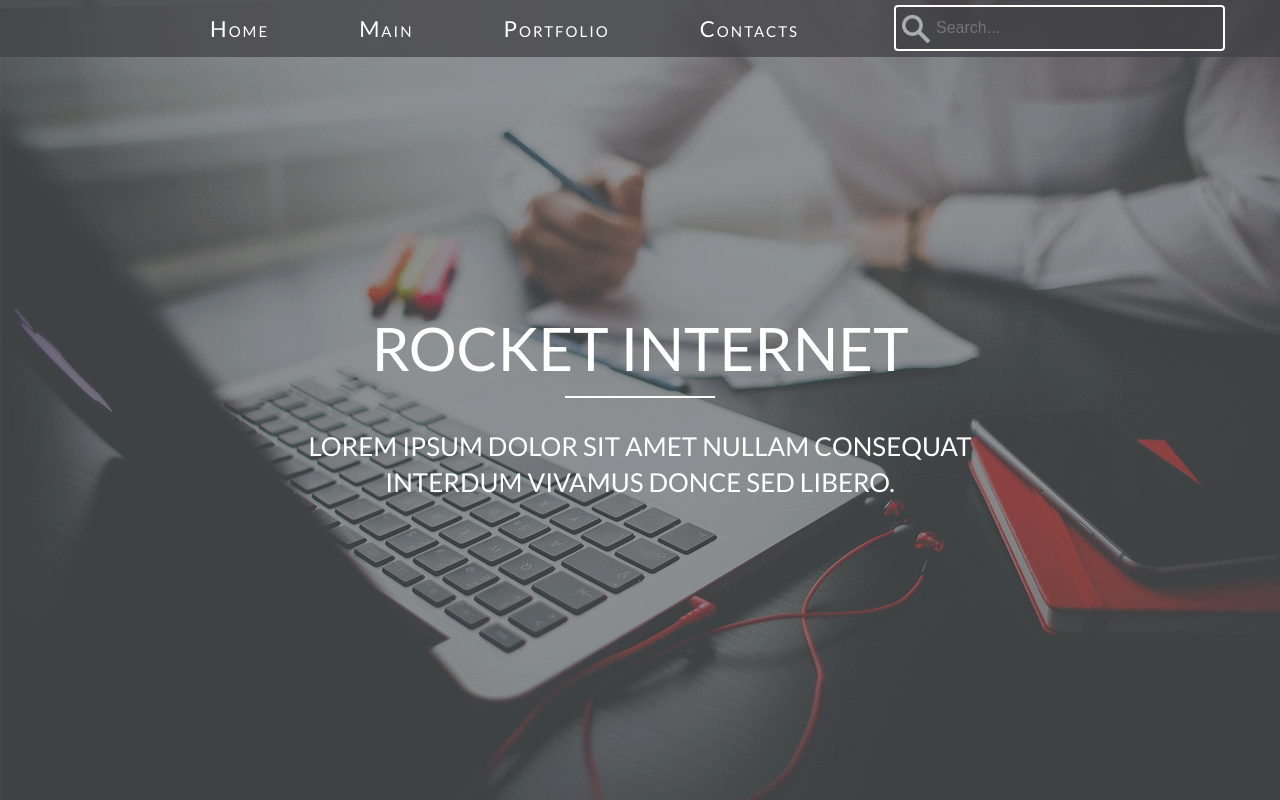
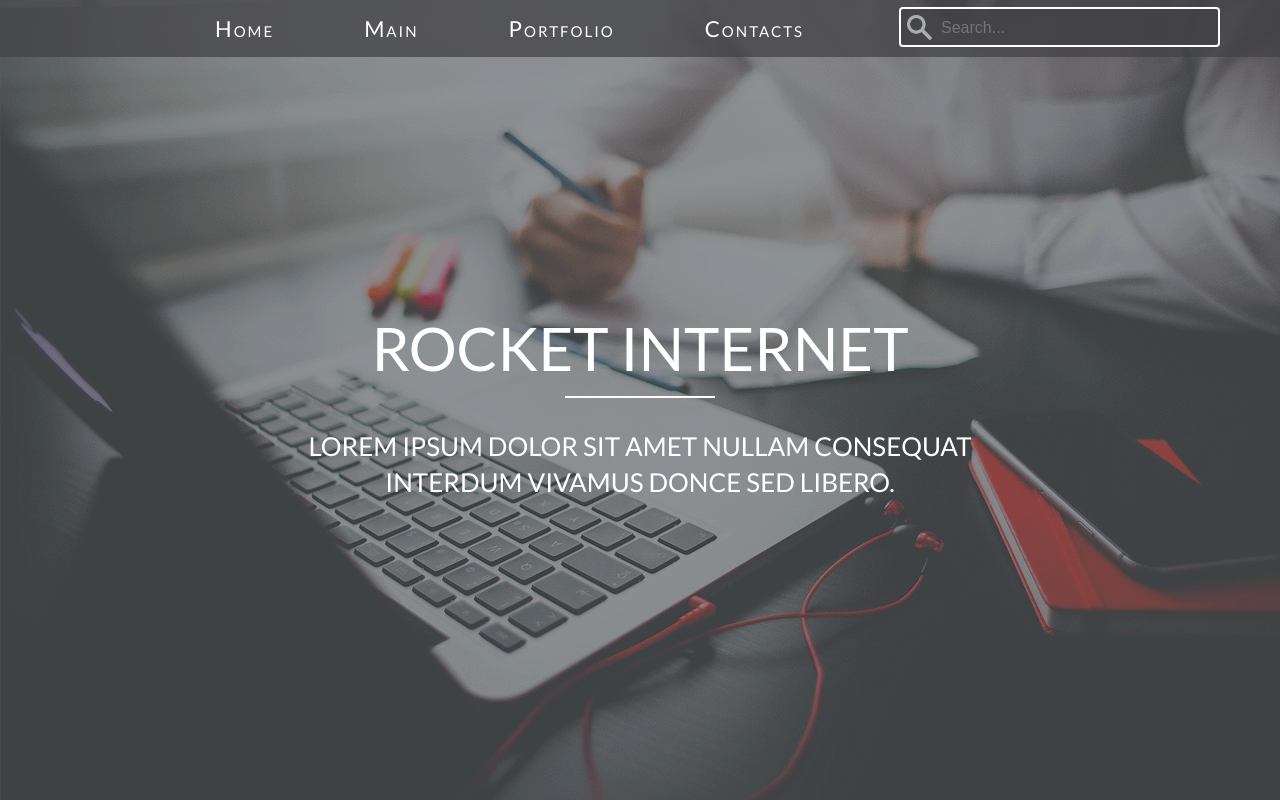
Before and after one commit to coolboyjustin/rocket-internet, a plain HTML site: page index.html in a window 1280 px wide. Shown: the top 800 px of the page. Drawn offline with Linux system fonts and the light colour scheme.

Commit message:
bugs fixed

```diff
--- a/main.css
+++ b/main.css
@@ -67,11 +67,11 @@ input[type=text] {
   font-size: 16px;
   background-color: rgba(66, 66, 70, 0.758);
   background-image: url('images/search-icon.png');
-  background-size: 28px;
-  background-position: 6px 8px;
+  background-size: 25px;
+  background-position: 6px 6px;
   background-repeat: no-repeat;
-  padding: 12px 20px 12px 40px;
-  margin-top: 5px;
+  padding: 10px 10px 8px 40px;
+  margin-top: 7px;
   margin-left: 60px;
   transition: all, .20s ease-in;
 }
```
